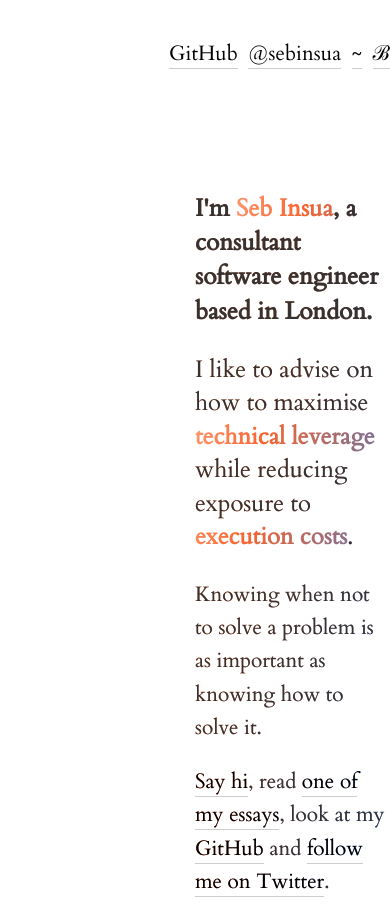
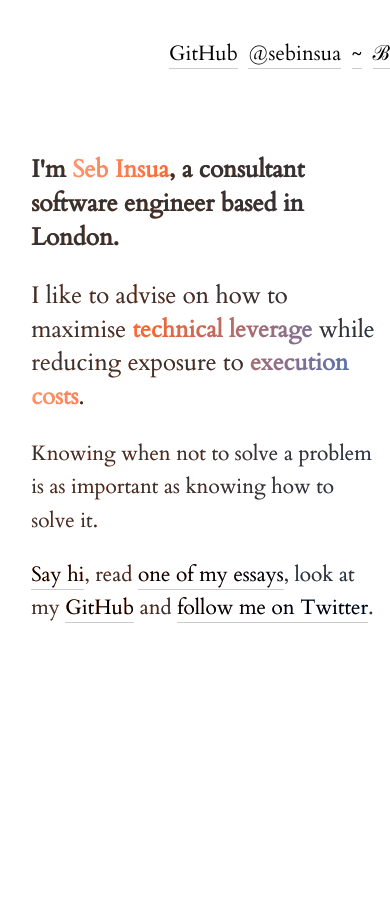
Before and after one commit to duplotech/about-me, a Next.js app: page / in a window 390 px wide. After the commit the page ends 844 px from the top, so only its background shows below. Built offline with nearby package versions, Linux system fonts and the light colour scheme.

Commit message:
fix(style): media queries

```diff
--- a/pages/index.js
+++ b/pages/index.js
@@ -23,7 +23,15 @@ const Header = styled.header`
   display: flex;
   flex-direction: row-reverse;
   height: 108px;
-  margin-bottom: 60px;
+  margin-bottom: 50px;
+
+  @media (max-width: 768px) {
+    margin-bottom: 30px;
+  }
+
+  @media (max-width: 480px) {
+    margin-bottom: 10px;
+  }
 
   opacity: 0;
 
@@ -68,6 +76,16 @@ const Content = styled.div`
   flex-grow: 0;
   flex-basis: 50%;
   text-decoration: none;
+
+  @media (max-width: 768px) {
+    flex-grow: initial;
+    flex-basis: initial;
+    padding: 1em;
+  }
+
+  @media (max-width: 480px) {
+    padding: 0.5em;
+  }
 
   h3 {
     line-height: 1.4em;
```
